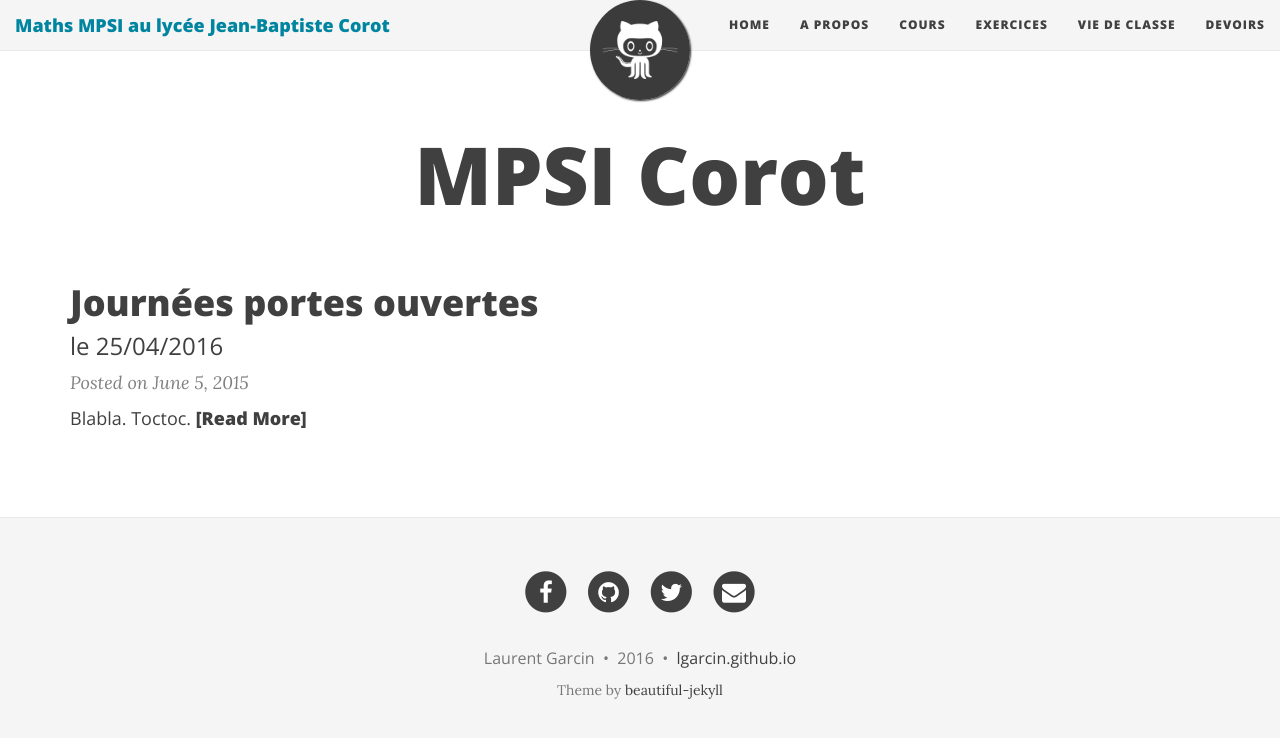
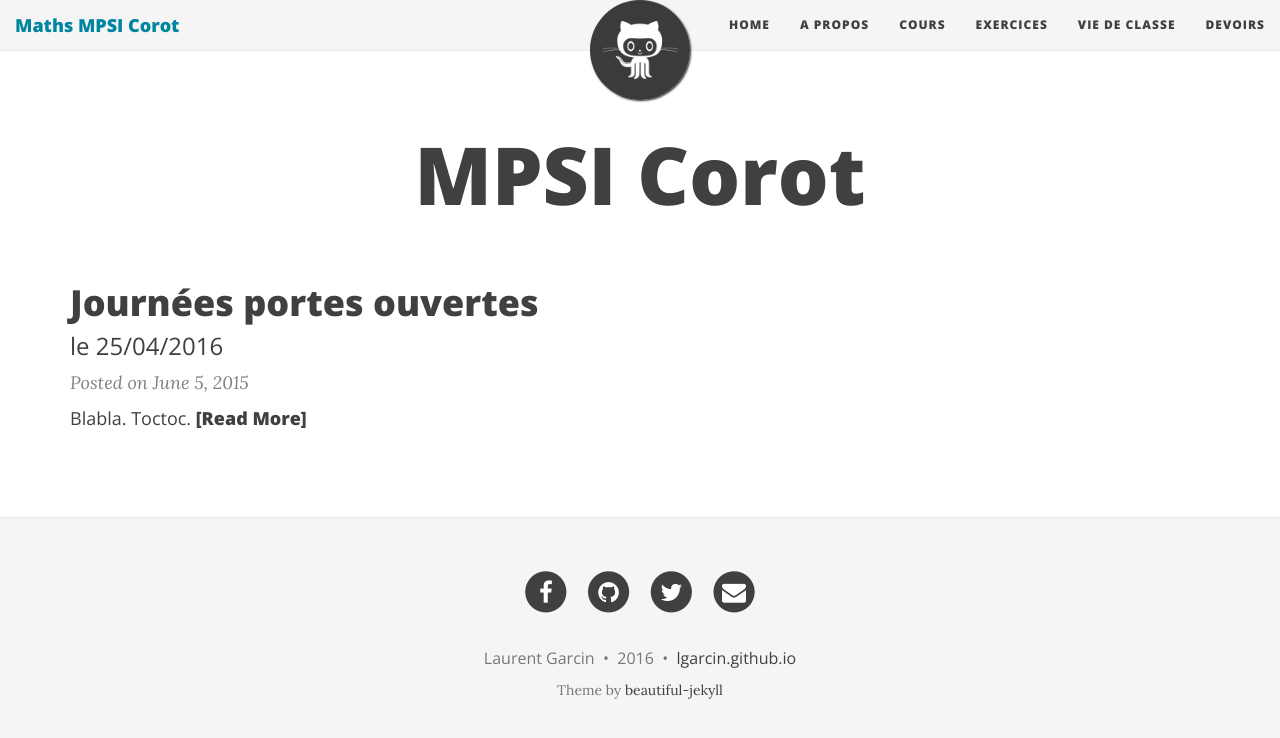
Before and after one commit to lgarcin/lgarcin.github.io, a Jekyll site: the page built from index.html, in a window 1280 px wide. Shown: the top 738 px of the page. Built offline with Jekyll 4.4.1, drawn with Linux system fonts in a browser that asks for light colours; nearby versions of some CDN libraries; the list of posts is cut into pages by our own code.

Commit message:
Raccourcir titre

```diff
--- a/_config.yml
+++ b/_config.yml
@@ -14,7 +14,7 @@ baseurl: ""
 # Of course don't forget to change the username and projectname to YOUR username and project
 
 # Name of website
-title: Maths MPSI au lycée Jean-Baptiste Corot
+title: Maths MPSI Corot
 
 # Short description of your site
 description: Mathématiques en MPSI au lycée Corot
```
